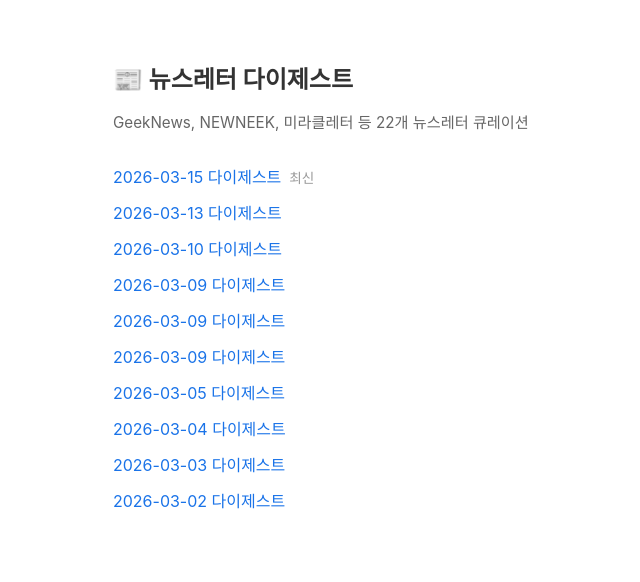
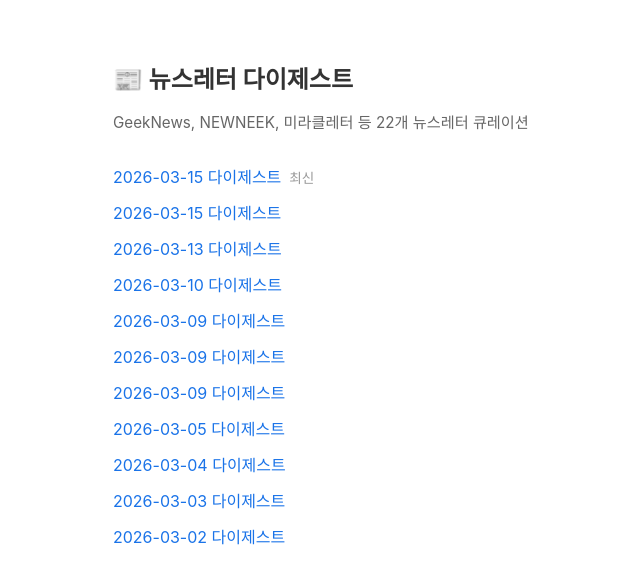
Before and after one commit to hyeonheebee/hyeonheebee-newsletter, a plain HTML site: page index.html in a window 1280 px wide. Shown: the whole page, without its empty margins (187-827 px from the left). Drawn offline with Linux system fonts and the light colour scheme.

Commit message:
newsletter 2026-03-15

```diff
--- a/index.html
+++ b/index.html
@@ -20,6 +20,7 @@
   <p>GeekNews, NEWNEEK, 미라클레터 등 22개 뉴스레터 큐레이션</p>
   <ul>
     <li><a href="output/newsletter_2026-03-15.html">2026-03-15 다이제스트</a><span class="date">최신</span></li>
+    <li><a href="output/newsletter_2026-03-15.html">2026-03-15 다이제스트</a></li>
     <li><a href="output/newsletter_2026-03-13.html">2026-03-13 다이제스트</a></li>
     <li><a href="output/newsletter_2026-03-10.html">2026-03-10 다이제스트</a></li>
     <li><a href="output/newsletter_2026-03-09.html">2026-03-09 다이제스트</a></li>
```
